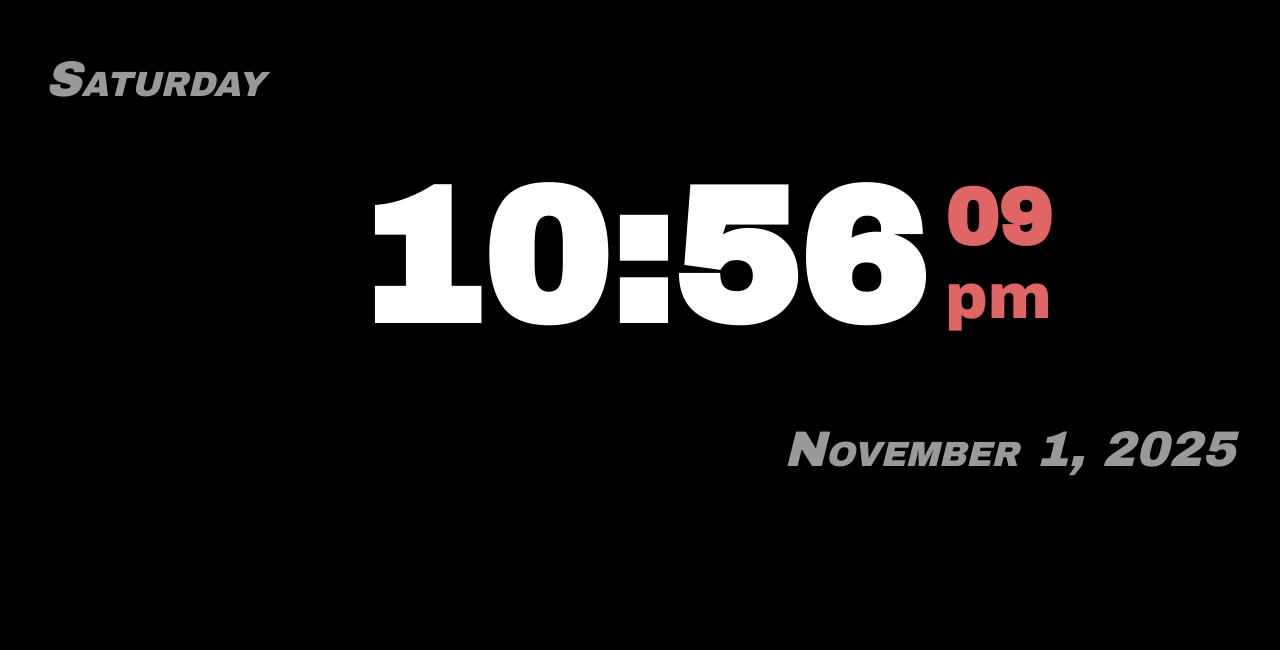
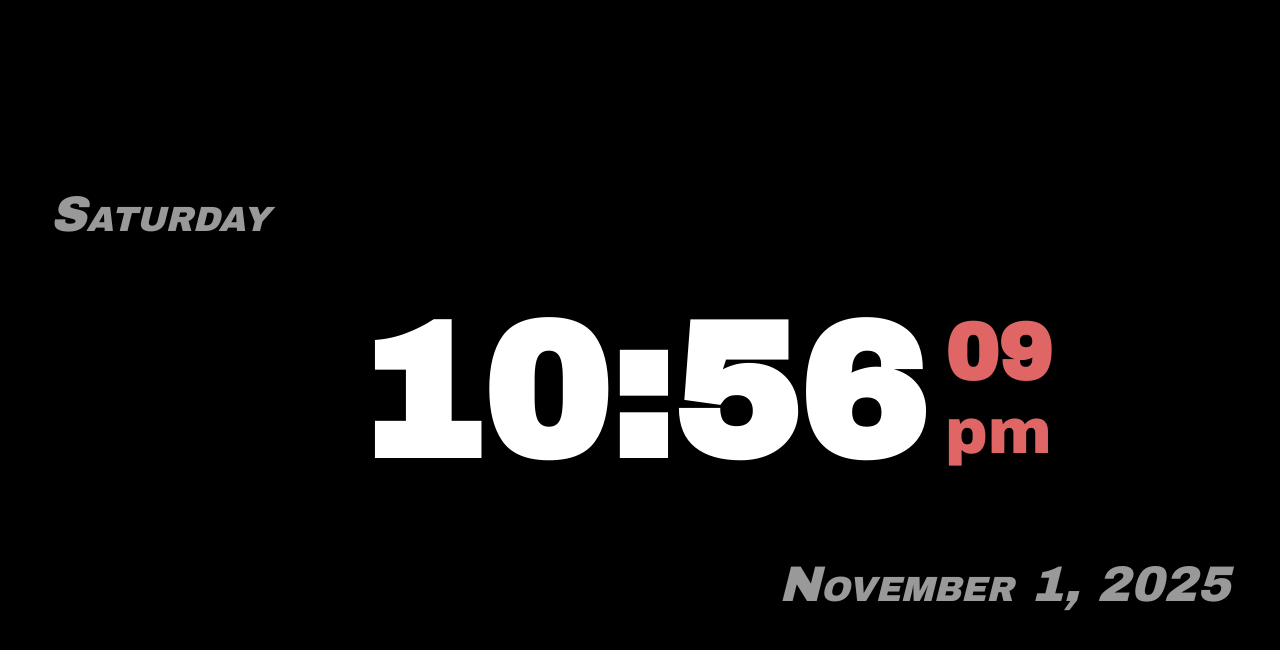
Before and after one commit to interface9/interface9.github.io, a plain HTML site: page index.html in a window 1280 px wide. Drawn offline with Linux system fonts and the light colour scheme.

Commit message:
Update index.html
vertical align

```diff
--- a/index.html
+++ b/index.html
@@ -2,7 +2,6 @@
 <html>
 
 <head>
-
     <meta charset="UTF-8">
     <meta name="apple-mobile-web-app-capable" content="yes">
     <meta name="viewport" content="width=device-width, initial-scale=1.0, user-scalable=no">
@@ -11,23 +10,35 @@
     <link rel="preconnect" href="https://fonts.gstatic.com" crossorigin>
     <link href="https://fonts.googleapis.com/css2?family=Archivo+Black&display=swap" rel="stylesheet">
 
-    <title>Very Old Browser Compatible Table</title>
+    <title>Vertically Centered Table (Old Browser Fix)</title>
     <style>
         /*
-    Optional basic CSS for demonstration purposes only.
-    The layout relies entirely on HTML attributes.
+    Crucial CSS for very old browsers:
+    Ensures HTML and BODY elements take up full height/width.
+    These simple rules are highly compatible.
 */
-        html {
+        html,
+        body {
+            height: 100%;
+            width: 100%;
+            margin: 0;
+            padding: 0;
             background-color: #000;
             color: #fff;
             font-family: 'Archivo Black', Verdana, 'Montserrat', 'Segoe UI', Tahoma, Geneva, sans-serif;
             font-style: normal;
         }
 
-        body {
-            margin: 0;
-            /* Ensures no default margin is applied by the browser */
+        /* Optional styling for visibility */
+        table {
+            border-collapse: collapse;
         }
+
+        td {
+            padding: 5px;
+            /* Add some padding so text isn't stuck to border */
+        }
+
 
 
         .clock-container {
@@ -96,35 +107,34 @@
 
 <body>
 
-    <!-- The <center> tag is an old, universally supported way to center content horizontally -->
-    <center>
-
-        <table width="100%" height="100%" border="0" cellpadding="0" cellspacing="0">
-
+    <!-- Main layout table that spans the entire viewport -->
+    <table width="100%" height="100%" border="0" cellspacing="0" cellpadding="0">
         <tr>
-                <!-- This outer cell uses 'valign="middle"' to center the inner table vertically relative to the screen -->
+            <!-- This single cell aligns its content (the inner table) vertically to the middle -->
             <td align="center" valign="middle">
 
-                    <!-- This is the inner table containing the three rows of text -->
-                    <table width="100%" border="0" cellpadding="5" cellspacing="0">
+                <!-- This is the inner table with your specific requirements -->
+                <table width="100%" border="0">
                     <tr>
-                            <!-- 'align' attribute sets horizontal alignment, 'valign' sets vertical alignment -->
-                            <td align="left" valign="top">
+                        <td align="left">
                             <p id="weekdayDisplay"></p>
+
                         </td>
                     </tr>
                     <tr>
-                            <td align="center" valign="top">
+                        <td align="center">
                             <div id="clock">
                                 <span id="time"></span>
                                 <span id="ampm"></span>
                                 <span id="seconds"></span>
                             </div>
+
                         </td>
                     </tr>
                     <tr>
-                            <td align="right" valign="top">
+                        <td align="right">
                             <p id="dateDisplay"></p>
+
                         </td>
                     </tr>
                 </table>
@@ -133,7 +143,6 @@
         </tr>
     </table>
 
-    </center>
 
 
     <script>
```
Lines whose indentation alone changed are shown as unchanged.
